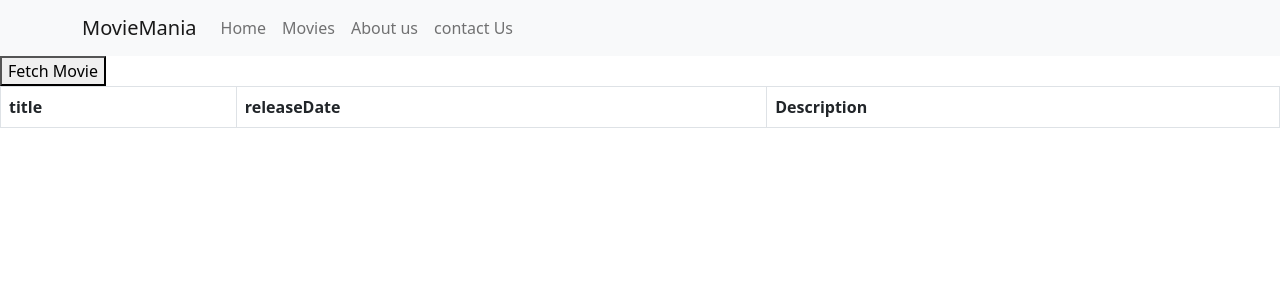
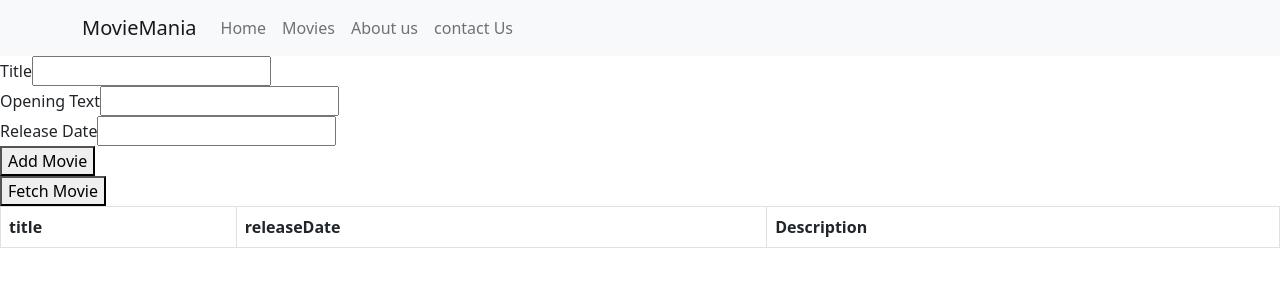
Before and after one commit to vikash-verma-profile/react-navigation, a React (Create React App) app in the folder react-navigation/: page /movies in a window 1280 px wide. Shown: the top 300 px of the page. Built offline with nearby package versions, Linux system fonts and the light colour scheme.

Commit message:
first commit

```diff
--- /dev/null
+++ b/react-navigation/src/AddMovie.js
@@ -0,0 +1,44 @@
+import React,{useRef} from 'react';
+
+
+function AddMovie(props) {
+    const titleRef=useRef(null) ;
+    const openingTextRef=useRef(null);
+    const releaseDateRef=useRef(null);
+
+
+    function submitHandler(event) {
+        event.preventDefault();
+        //console.log('Hello');
+        //add validation code here
+        //console.log(titleRef.current);
+        const movie={
+            title:titleRef.current.value,
+            openingText:openingTextRef.current.value,
+            releaseDate:releaseDateRef.current.value,
+        };
+
+        props.onAddMovie(movie);
+    }
+
+    return (
+        <form onSubmit={submitHandler}>
+            <div>
+                <label htmlFor="title">Title</label>
+                <input type="text" id="title" ref={titleRef} />
+            </div>
+            <div>
+                <label htmlFor="opening-text">Opening Text</label>
+                <input type="text" id="opening-text" ref={openingTextRef} />
+            </div>
+            <div>
+                <label htmlFor="date">Release Date</label>
+                <input type="text" id="date" ref={releaseDateRef} />
+            </div>
+            <button> Add Movie</button>
+        </form>
+
+    );
+}
+
+export default AddMovie;
--- a/react-navigation/src/MovieList.js
+++ b/react-navigation/src/MovieList.js
@@ -3,7 +3,7 @@ import Movie from './Movie';
 import { Table } from 'react-bootstrap';
 
 function MovieList(props) {
-    console.log(props);
+    //console.log(props);
     return (
         <div>
             <Table striped bordered hover>
--- a/react-navigation/src/Movies.js
+++ b/react-navigation/src/Movies.js
@@ -1,4 +1,5 @@
 import React, { useState } from 'react';
+import AddMovie from './AddMovie';
 import MovieList from './MovieList';
 
 
@@ -6,24 +7,46 @@ function Movies() {
 
     const [movies, setMovies] = useState([]);
     function fetchMovieHandler() {
-        fetch('https://swapi.dev/api/films/').then((response) => {
+        fetch('https://collmcool-default-rtdb.firebaseio.com/movies.json').then((response) => {
             return response.json();
         }).then((data) => {
-            const transformedMovies = data.results.map((movieData) => {
-                return {
-                    id: movieData.episode_id,
-                    title: movieData.title,
-                    openingText: movieData.opening_crawl,
-                    releaseDate: movieData.release_date,
-                };
-            });
+            const transformedMovies = [];
+            console.log(data);
+            for(const key in data)
+            {
+                transformedMovies.push(
+                    {
+                        id:key,
+                        title:data[key].title,
+                        openingText:data[key].openingText,
+                        releaseDate:data[key].releaseDate,
+                    }
+                );
+            }
             setMovies(transformedMovies);
+            // });
         });
     }
 
+    async function  addMovieHandler(movie) {
+
+        console.log(movie);
+       const reponse= await fetch('https://collmcool-default-rtdb.firebaseio.com/movies.json',{
+           method:'Post',
+           body:JSON.stringify(movie),
+           headers:{
+               'Content-Type':'application/json'
+           }
+       });
+       const data=await reponse.json();
+       console.log(data);
+    }
 
     return (
         <>
+            <section>
+                <AddMovie onAddMovie={addMovieHandler} />
+            </section>
             <section>
                 <button onClick={fetchMovieHandler}> Fetch Movie</button>
             </section>
```
